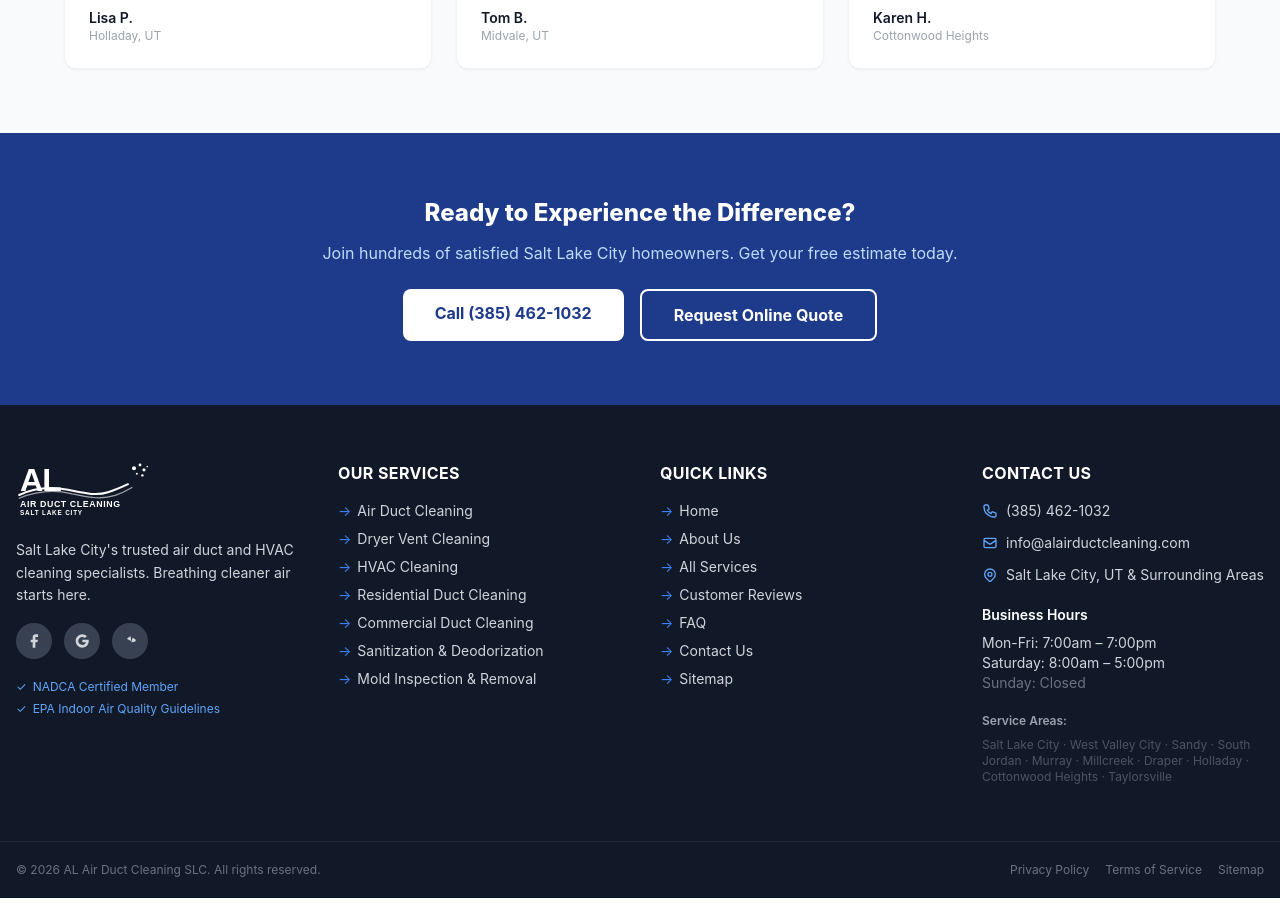
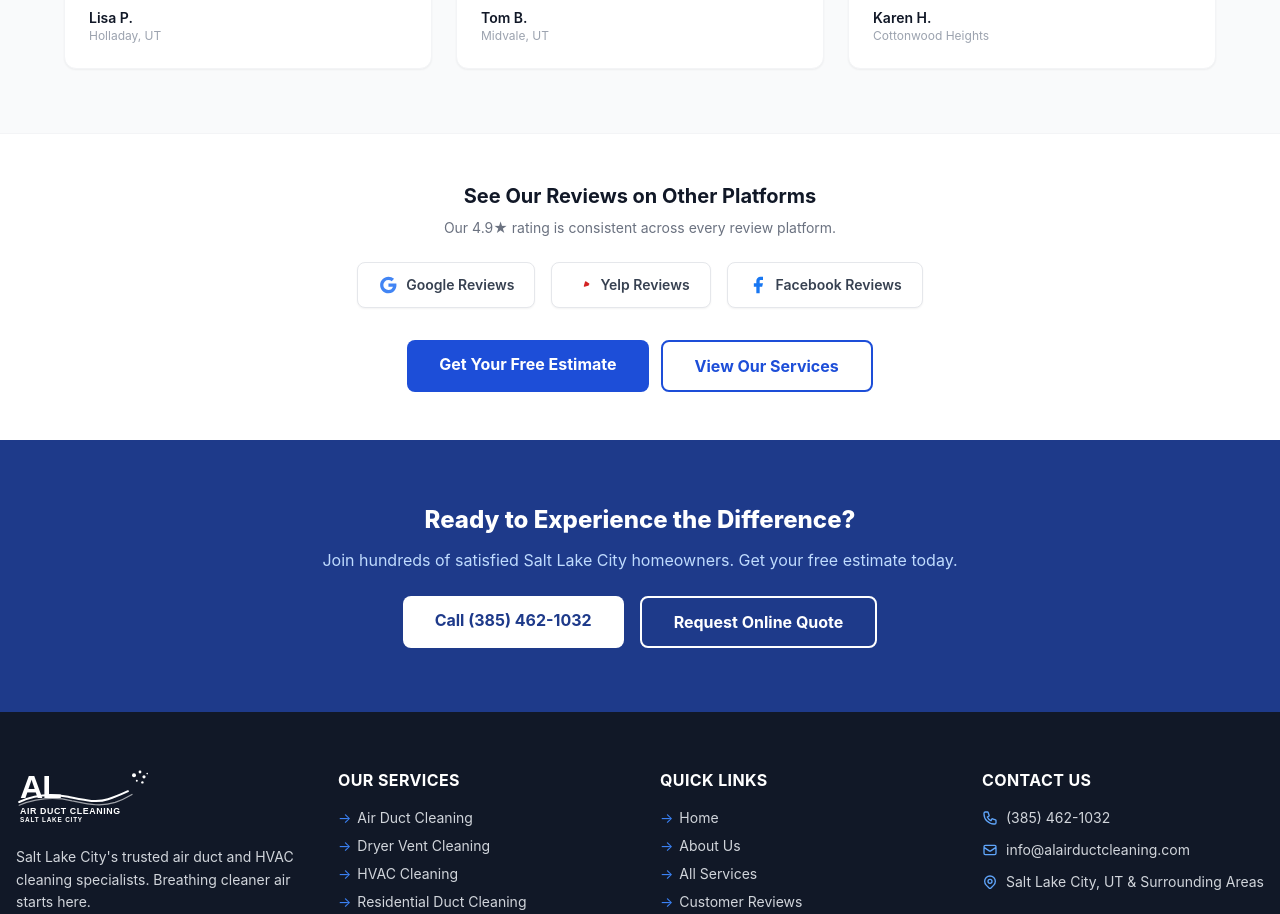
Before and after one commit to RevealDeploymentZone/al-air-duct-cleaning-slc, a Next.js app: page /reviews in a window 1280 px wide. Shown: the part 1620-2534 px from the top of the page. Built offline with nearby package versions, Linux system fonts and the light colour scheme.

Commit message:
Add external review platform links to Reviews page

```diff
--- a/app/reviews/page.tsx
+++ b/app/reviews/page.tsx
@@ -94,6 +94,49 @@ export default function ReviewsPage() {
         </div>
       </section>
 
+
+      {/* External review platforms */}
+      <section className="py-12 px-4 bg-white border-t border-gray-100">
+        <div className="max-w-3xl mx-auto text-center">
+          <h2 className="text-xl font-bold text-gray-900 mb-2">See Our Reviews on Other Platforms</h2>
+          <p className="text-gray-500 text-sm mb-6">Our 4.9&#x2605; rating is consistent across every review platform.</p>
+          <div className="flex flex-wrap justify-center gap-4">
+            <a href="https://www.google.com/maps/search/AL+Air+Duct+Cleaning+Salt+Lake+City+UT"
+              target="_blank" rel="noopener noreferrer"
+              className="flex items-center gap-2 bg-white border border-gray-200 rounded-lg px-5 py-3 shadow-sm hover:shadow hover:border-blue-300 transition-all text-sm font-semibold text-gray-700">
+              <svg className="w-5 h-5" viewBox="0 0 24 24" fill="currentColor">
+                <path d="M12.545 10.239v3.821h5.445c-.712 2.315-2.647 3.972-5.445 3.972a6.033 6.033 0 110-12.064c1.498 0 2.866.549 3.921 1.453l2.814-2.814A9.969 9.969 0 0012.545 2C7.021 2 2.543 6.477 2.543 12s4.478 10 10.002 10c8.396 0 10.249-7.85 9.426-11.748l-9.426-.013z" fill="#4285F4"/>
+              </svg>
+              Google Reviews
+            </a>
+            <a href="https://www.yelp.com/search?find_desc=AL+Air+Duct+Cleaning&find_loc=Salt+Lake+City%2C+UT"
+              target="_blank" rel="noopener noreferrer"
+              className="flex items-center gap-2 bg-white border border-gray-200 rounded-lg px-5 py-3 shadow-sm hover:shadow hover:border-red-300 transition-all text-sm font-semibold text-gray-700">
+              <svg className="w-5 h-5" viewBox="0 0 24 24" fill="#d32323">
+                <path d="M20.16 12.594l-4.995 1.452c-.68.198-1.227-.226-1.02-.9l1.452-4.995c.207-.674.887-.88 1.476-.472l3.543 2.543c.59.408.224 1.174-.456 1.372z"/>
+              </svg>
+              Yelp Reviews
+            </a>
+            <a href="https://www.facebook.com/alairductcleaningslc"
+              target="_blank" rel="noopener noreferrer"
+              className="flex items-center gap-2 bg-white border border-gray-200 rounded-lg px-5 py-3 shadow-sm hover:shadow hover:border-blue-400 transition-all text-sm font-semibold text-gray-700">
+              <svg className="w-5 h-5" viewBox="0 0 24 24" fill="#1877F2">
+                <path d="M18 2h-3a5 5 0 00-5 5v3H7v4h3v8h4v-8h3l1-4h-4V7a1 1 0 011-1h3z"/>
+              </svg>
+              Facebook Reviews
+            </a>
+          </div>
+          <div className="mt-8 flex flex-col sm:flex-row gap-3 justify-center">
+            <Link href="/contact" className="bg-blue-700 text-white font-bold px-8 py-3 rounded-lg hover:bg-blue-800 transition-colors">
+              Get Your Free Estimate
+            </Link>
+            <Link href="/services" className="border-2 border-blue-700 text-blue-700 font-bold px-8 py-3 rounded-lg hover:bg-blue-50 transition-colors">
+              View Our Services
+            </Link>
+          </div>
+        </div>
+      </section>
+
       <section className="py-16 px-4 bg-blue-900 text-white text-center">
         <div className="max-w-2xl mx-auto">
           <h2 className="text-2xl font-extrabold mb-3">Ready to Experience the Difference?</h2>
```
